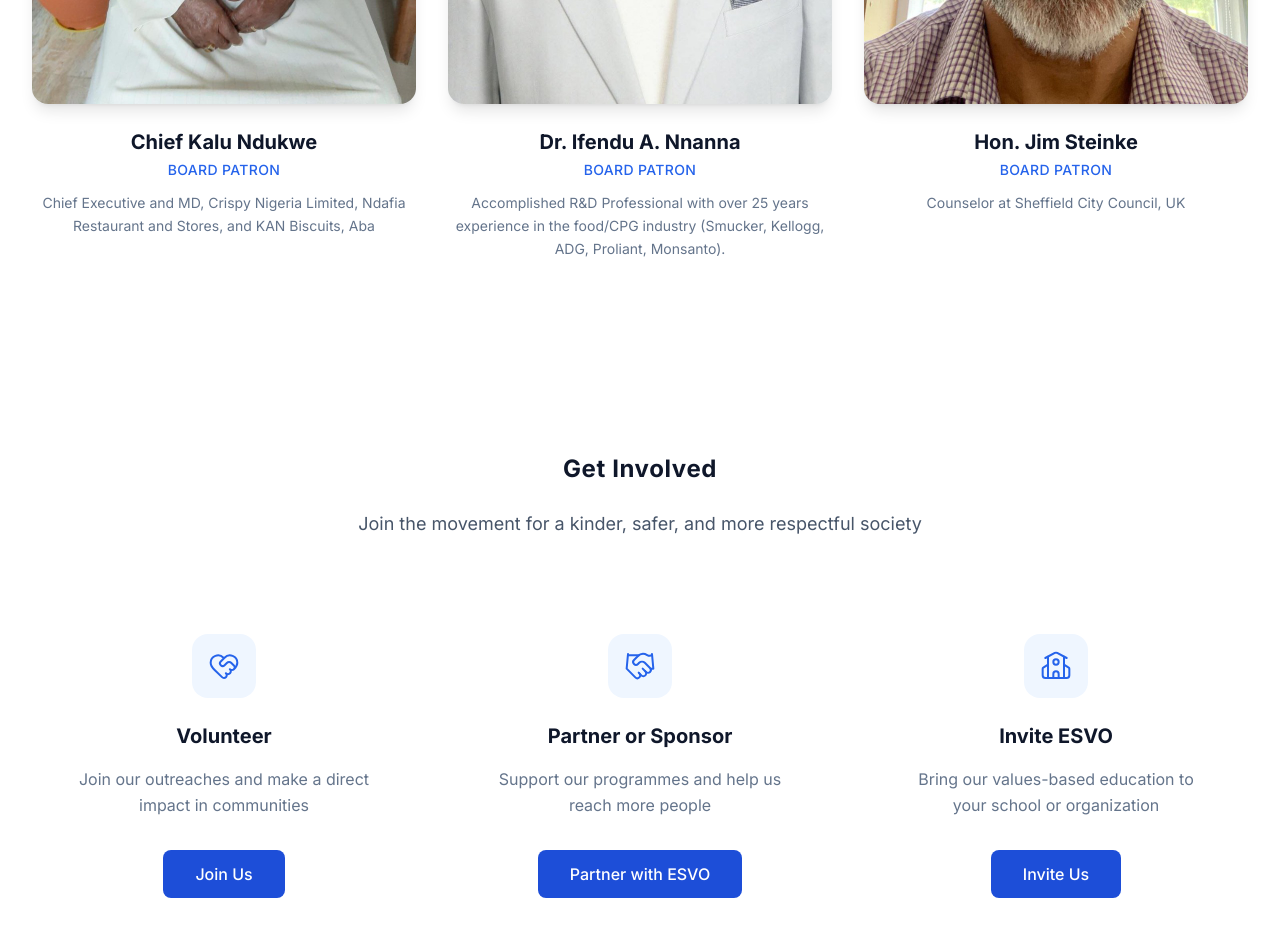
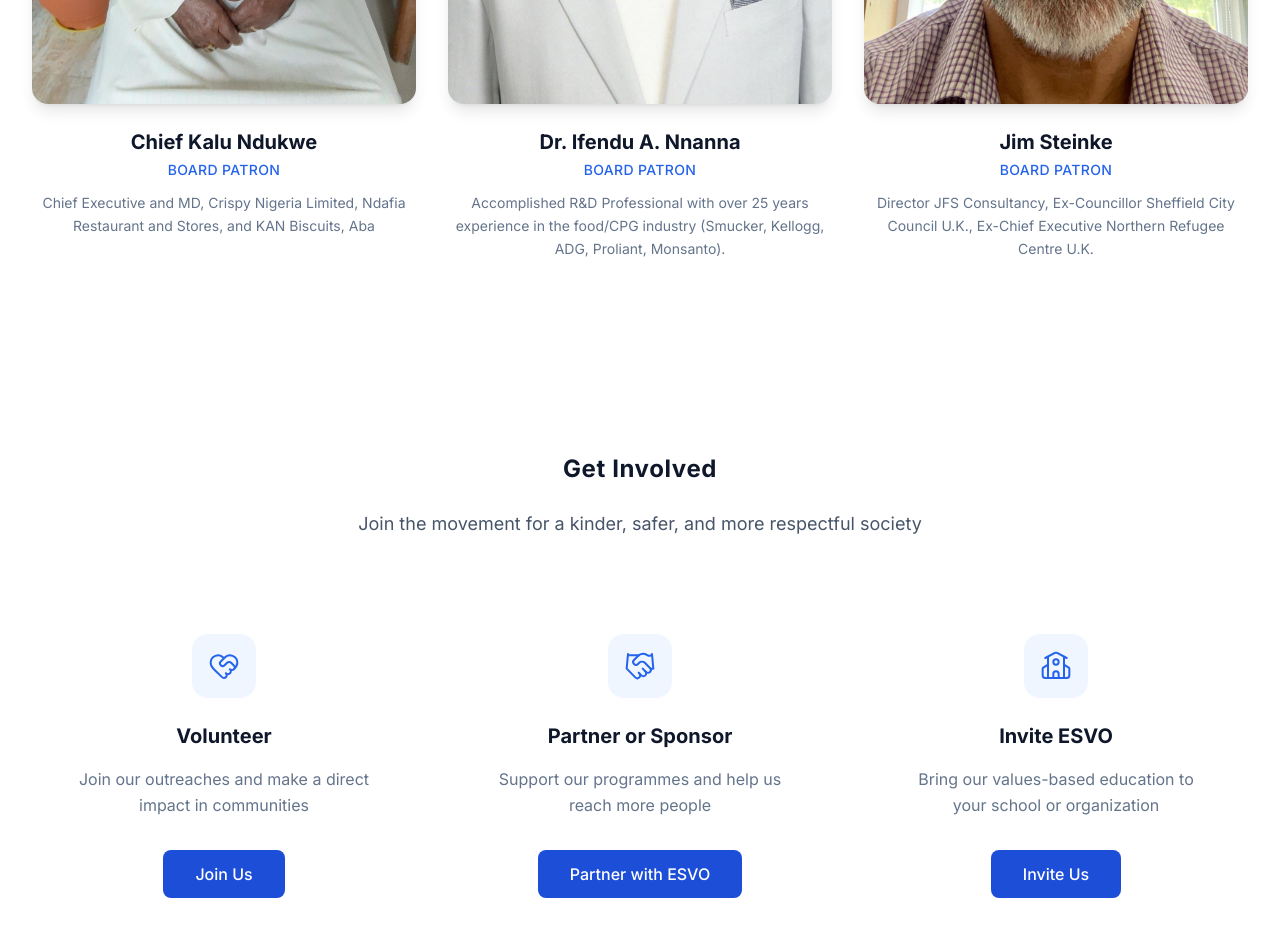
Before and after one commit to Wsalaudeen/project-ngo, a React (Vite) app: page / in a window 1280 px wide. Shown: the part 7960-8885 px from the top of the page. Built offline with nearby package versions, Linux system fonts and the light colour scheme.

Commit message:
fix:change Jim Steinke

```diff
--- a/src/components/sections/Team.jsx
+++ b/src/components/sections/Team.jsx
@@ -95,9 +95,9 @@ const Team = () => {
             initials: 'IN'
         },
         {
-            name: 'Hon. Jim Steinke',
+            name: 'Jim Steinke',
             role: 'Board Patron',
-            bio: 'Counselor at Sheffield City Council, UK',
+            bio: 'Director JFS Consultancy, Ex-Councillor Sheffield City Council U.K., Ex-Chief Executive Northern Refugee Centre U.K.',
             image: '/jim_steinke.jpg',
             initials: 'JS'
         },
```
